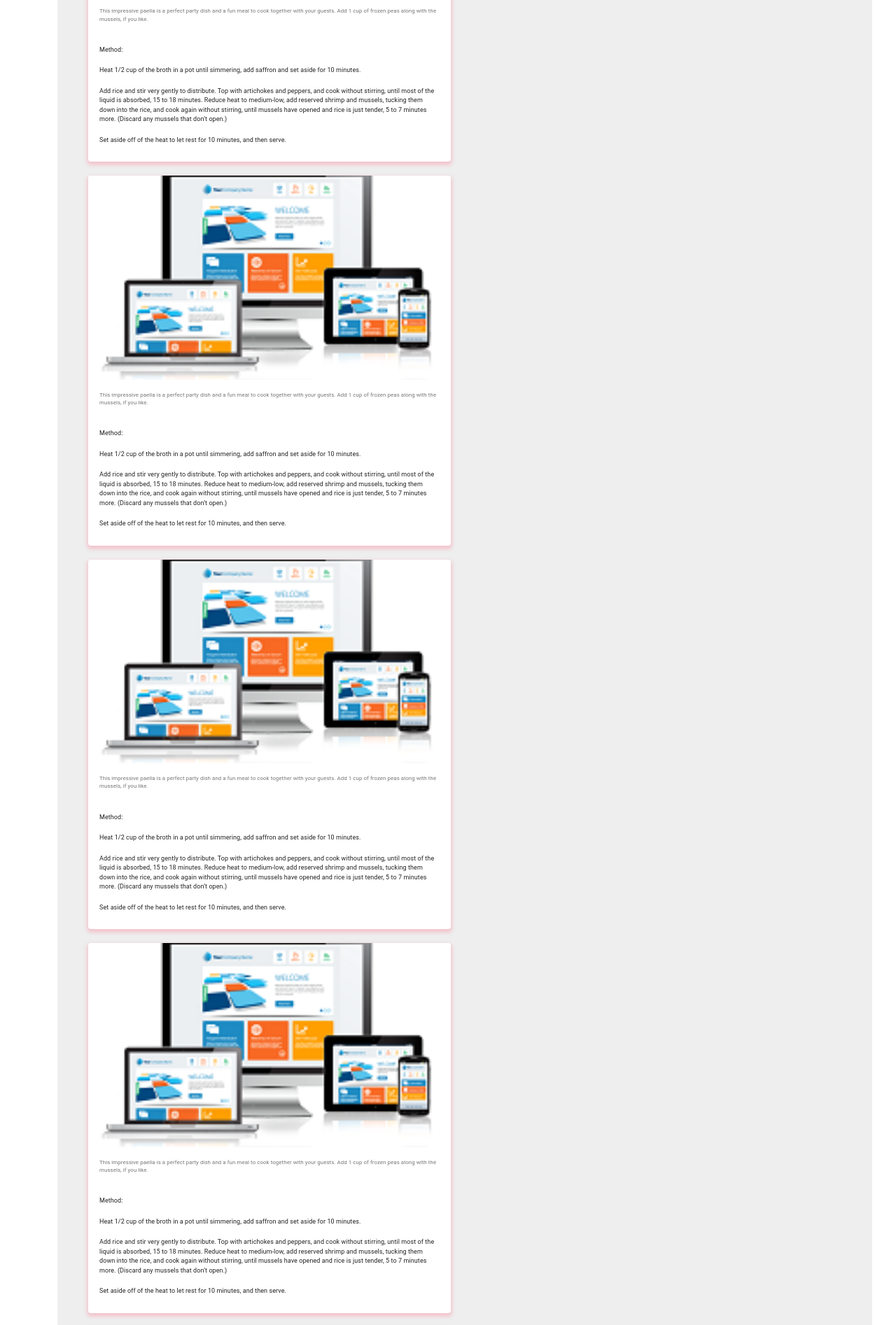
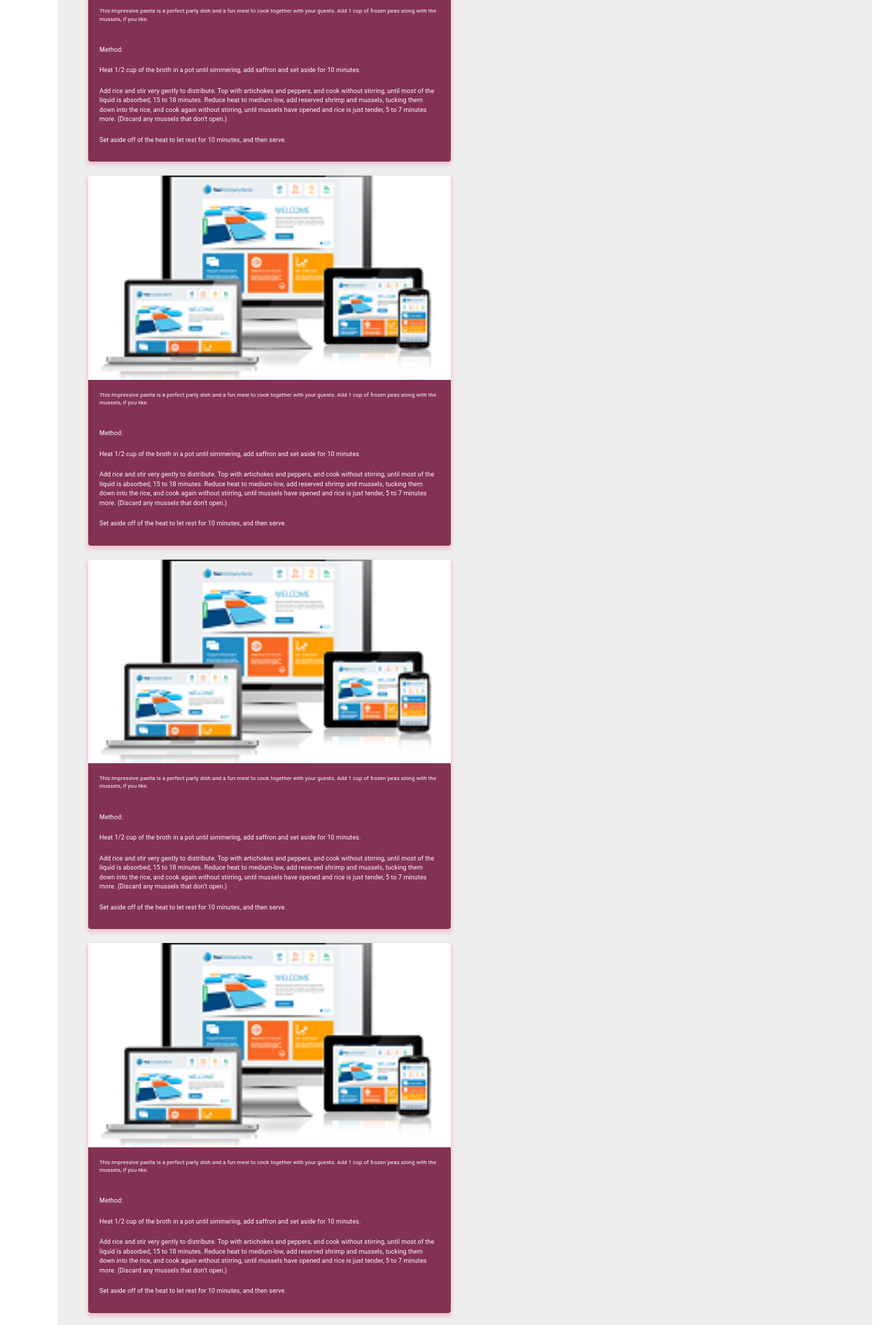
Before and after one commit to Primeasia-University/primeasia-university, a Gatsby site: page / in a window 1280 px wide. Shown: the part 1120-3014 px from the top of the page at 70% size. Built offline with nearby package versions, Linux system fonts and the light colour scheme; Gatsby itself is replaced by a stand-in of ours.

Commit message:
update achiv

```diff
--- a/src/components/Home/Achiv.js
+++ b/src/components/Home/Achiv.js
@@ -27,6 +27,12 @@ const useStyles = makeStyles({
     paddingTop: '56.25%' // 16:9
   },
 
+  colorContent:{
+     background:'#843253',
+     color:'white'
+
+  }
+
 
 })
 
@@ -44,14 +50,14 @@ const Achiv = () => {
         image={Logo}
         title="Data Center"
       />
-      <CardContent>
-        <Typography variant="body2" color="textSecondary" component="p">
+      <CardContent className={classes.colorContent}>
+        <Typography className={classes.colorContent} variant="body2" color="textSecondary" component="p">
           This impressive paella is a perfect party dish and a fun meal to cook together with your
           guests. Add 1 cup of frozen peas along with the mussels, if you like.
         </Typography>
       </CardContent>
 
-        <CardContent>
+        <CardContent className={classes.colorContent}>
           <Typography paragraph>Method:</Typography>
           <Typography paragraph>
             Heat 1/2 cup of the broth in a pot until simmering, add saffron and set aside for 10
@@ -79,14 +85,14 @@ const Achiv = () => {
         image={Logo}
         title="Data Center"
       />
-      <CardContent>
-        <Typography variant="body2" color="textSecondary" component="p">
+      <CardContent className={classes.colorContent} >
+        <Typography className={classes.colorContent} variant="body2" color="textSecondary" component="p">
           This impressive paella is a perfect party dish and a fun meal to cook together with your
           guests. Add 1 cup of frozen peas along with the mussels, if you like.
         </Typography>
       </CardContent>
 
-        <CardContent>
+        <CardContent className={classes.colorContent}>
           <Typography paragraph>Method:</Typography>
           <Typography paragraph>
             Heat 1/2 cup of the broth in a pot until simmering, add saffron and set aside for 10
@@ -114,14 +120,49 @@ const Achiv = () => {
         image={Logo}
         title="Data Center"
       />
-      <CardContent>
-        <Typography variant="body2" color="textSecondary" component="p">
+      <CardContent className={classes.colorContent}>
+        <Typography className={classes.colorContent} variant="body2" color="textSecondary" component="p">
           This impressive paella is a perfect party dish and a fun meal to cook together with your
           guests. Add 1 cup of frozen peas along with the mussels, if you like.
         </Typography>
       </CardContent>
 
-        <CardContent>
+        <CardContent className={classes.colorContent}>
+          <Typography  paragraph>Method:</Typography>
+          <Typography paragraph>
+            Heat 1/2 cup of the broth in a pot until simmering, add saffron and set aside for 10
+            minutes.
+          </Typography>
+          <Typography paragraph>
+            Add rice and stir very gently to distribute. Top with artichokes and peppers, and cook
+            without stirring, until most of the liquid is absorbed, 15 to 18 minutes. Reduce heat to
+            medium-low, add reserved shrimp and mussels, tucking them down into the rice, and cook
+            again without stirring, until mussels have opened and rice is just tender, 5 to 7
+            minutes more. (Discard any mussels that don’t open.)
+          </Typography>
+          <Typography>
+            Set aside off of the heat to let rest for 10 minutes, and then serve.
+          </Typography>
+        </CardContent>
+    </Card>
+    </Grid>
+    <Grid item xm={6}  sm={6}>
+
+        <Card className={classes.root}>
+
+      <CardMedia
+        className={classes.media}
+        image={Logo}
+        title="Data Center"
+      />
+      <CardContent className={classes.colorContent}>
+        <Typography className={classes.colorContent} variant="body2" color="textSecondary" component="p">
+          This impressive paella is a perfect party dish and a fun meal to cook together with your
+          guests. Add 1 cup of frozen peas along with the mussels, if you like.
+        </Typography>
+      </CardContent>
+
+        <CardContent className={classes.colorContent}>
           <Typography paragraph>Method:</Typography>
           <Typography paragraph>
             Heat 1/2 cup of the broth in a pot until simmering, add saffron and set aside for 10
@@ -149,14 +190,14 @@ const Achiv = () => {
         image={Logo}
         title="Data Center"
       />
-      <CardContent>
-        <Typography variant="body2" color="textSecondary" component="p">
+      <CardContent className={classes.colorContent}>
+        <Typography className={classes.colorContent} variant="body2" color="textSecondary" component="p">
           This impressive paella is a perfect party dish and a fun meal to cook together with your
           guests. Add 1 cup of frozen peas along with the mussels, if you like.
         </Typography>
       </CardContent>
 
-        <CardContent>
+        <CardContent className={classes.colorContent}>
           <Typography paragraph>Method:</Typography>
           <Typography paragraph>
             Heat 1/2 cup of the broth in a pot until simmering, add saffron and set aside for 10
@@ -184,14 +225,14 @@ const Achiv = () => {
         image={Logo}
         title="Data Center"
       />
-      <CardContent>
-        <Typography variant="body2" color="textSecondary" component="p">
+      <CardContent className={classes.colorContent}>
+        <Typography className={classes.colorContent} variant="body2" color="textSecondary" component="p">
           This impressive paella is a perfect party dish and a fun meal to cook together with your
           guests. Add 1 cup of frozen peas along with the mussels, if you like.
         </Typography>
       </CardContent>
 
-        <CardContent>
+        <CardContent className={classes.colorContent}>
           <Typography paragraph>Method:</Typography>
           <Typography paragraph>
             Heat 1/2 cup of the broth in a pot until simmering, add saffron and set aside for 10
@@ -219,49 +260,14 @@ const Achiv = () => {
         image={Logo}
         title="Data Center"
       />
-      <CardContent>
-        <Typography variant="body2" color="textSecondary" component="p">
+      <CardContent className={classes.colorContent}>
+        <Typography className={classes.colorContent} variant="body2" color="textSecondary" component="p">
           This impressive paella is a perfect party dish and a fun meal to cook together with your
           guests. Add 1 cup of frozen peas along with the mussels, if you like.
         </Typography>
       </CardContent>
 
-        <CardContent>
-          <Typography paragraph>Method:</Typography>
-          <Typography paragraph>
-            Heat 1/2 cup of the broth in a pot until simmering, add saffron and set aside for 10
-            minutes.
-          </Typography>
-          <Typography paragraph>
-            Add rice and stir very gently to distribute. Top with artichokes and peppers, and cook
-            without stirring, until most of the liquid is absorbed, 15 to 18 minutes. Reduce heat to
-            medium-low, add reserved shrimp and mussels, tucking them down into the rice, and cook
-            again without stirring, until mussels have opened and rice is just tender, 5 to 7
-            minutes more. (Discard any mussels that don’t open.)
-          </Typography>
-          <Typography>
-            Set aside off of the heat to let rest for 10 minutes, and then serve.
-          </Typography>
-        </CardContent>
-    </Card>
-    </Grid>
-    <Grid item xm={6}  sm={6}>
-
-        <Card className={classes.root}>
-
-      <CardMedia
-        className={classes.media}
-        image={Logo}
-        title="Data Center"
-      />
-      <CardContent>
-        <Typography variant="body2" color="textSecondary" component="p">
-          This impressive paella is a perfect party dish and a fun meal to cook together with your
-          guests. Add 1 cup of frozen peas along with the mussels, if you like.
-        </Typography>
-      </CardContent>
-
-        <CardContent>
+        <CardContent className={classes.colorContent}>
           <Typography paragraph>Method:</Typography>
           <Typography paragraph>
             Heat 1/2 cup of the broth in a pot until simmering, add saffron and set aside for 10
```
